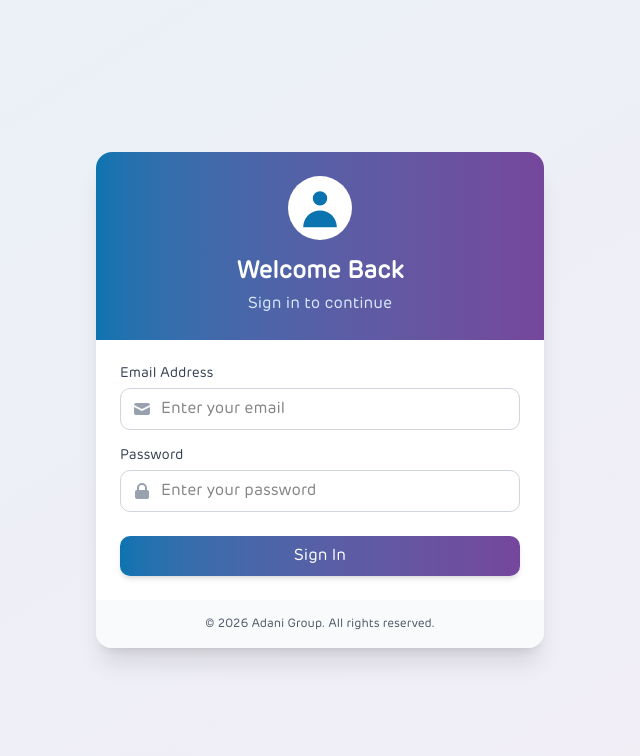
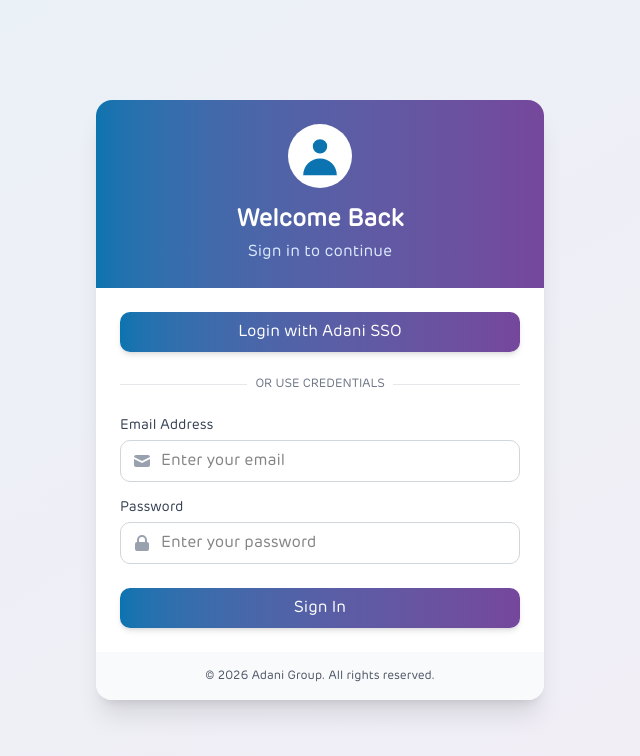
Before and after one commit to PraveenGunja-dev/Execution_Tracker_Prod, a React (Vite) app in the folder frontend/: page /login in a window 1280 px wide. Shown: the top 756 px of the page, without its empty margins (320-960 px from the left). Built offline with nearby package versions, Linux system fonts and the light colour scheme; no server answers.

Commit message:
Change SSO button to 'Login with Adani SSO' and apply brand styling

```diff
--- a/frontend/src/components/HomePage.tsx
+++ b/frontend/src/components/HomePage.tsx
@@ -99,6 +99,24 @@
                     {!user ? (
                         <div className="bg-white/10 backdrop-blur-xl border border-white/10 p-8 rounded-3xl shadow-2xl">
                             <h3 className="text-white text-lg font-black uppercase tracking-widest mb-6 opacity-80">Portal Authentication</h3>
+
+                            {/* SSO Login Button */}
+                            <button
+                                onClick={() => window.location.href = `${API_BASE}/api/sso/login`}
+                                className="w-full mb-8 py-4 bg-linear-to-r from-[#0B74B0] to-[#75479C] text-white text-xs font-black uppercase tracking-[0.2em] rounded-xl hover:scale-[1.02] transition-all active:scale-95 cursor-pointer shadow-lg flex items-center justify-center gap-3"
+                            >
+                                Login with Adani SSO
+                            </button>
+
+                            <div className="relative mb-8">
+                                <div className="absolute inset-0 flex items-center">
+                                    <div className="w-full border-t border-white/10"></div>
+                                </div>
+                                <div className="relative flex justify-center text-xs uppercase tracking-widest">
+                                    <span className="px-2 bg-[#0c0c0c]/0 text-white/40 font-black">or use credentials</span>
+                                </div>
+                            </div>
+
                             <form
                                 onSubmit={async (e) => {
                                     e.preventDefault();
--- a/frontend/src/components/LoginPage.tsx
+++ b/frontend/src/components/LoginPage.tsx
@@ -1,6 +1,7 @@
 import React, { useState, useEffect } from 'react';
 import { useAuth } from '../context/AuthContext';
 import { useNavigate, useSearchParams } from 'react-router-dom';
+import { API_BASE } from '../lib/config';
 
 export default function LoginPage() {
   const [email, setEmail] = useState('');
@@ -76,6 +77,23 @@
               </div>
             </div>
           )}
+
+          {/* SSO Login Button */}
+          <button
+            onClick={() => window.location.href = `${API_BASE}/api/sso/login`}
+            className="w-full mb-6 py-2 bg-linear-to-r from-[#0B74B0] to-[#75479C] text-white rounded-lg font-medium transition duration-300 ease-in-out transform hover:scale-[1.02] flex items-center justify-center shadow-md"
+          >
+            Login with Adani SSO
+          </button>
+
+          <div className="relative mb-6">
+            <div className="absolute inset-0 flex items-center">
+              <div className="w-full border-t border-gray-200 dark:border-gray-700"></div>
+            </div>
+            <div className="relative flex justify-center text-xs uppercase">
+              <span className="px-2 bg-white dark:bg-gray-800 text-gray-500">or use credentials</span>
+            </div>
+          </div>
 
           {/* Form */}
           <form onSubmit={handleSubmit}>
```
